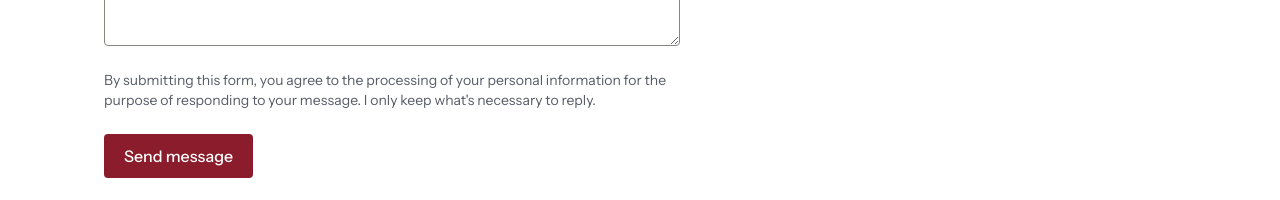
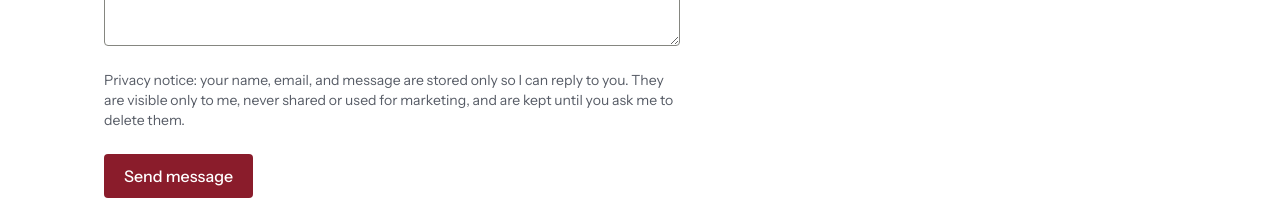
Before and after one commit to PeterIregi/piregi-portfolio, a Next.js app: page /contact in a window 1280 px wide. Shown: the part 620-820 px from the top of the page. Built offline with nearby package versions, Linux system fonts and the light colour scheme; no server answers; the database is empty.

Commit message:
feat(site): privacy notice on the contact page with a CMS-managed deletion contact (#33) (#135)

```diff
--- a/src/app/(site)/contact/contact-form.tsx
+++ b/src/app/(site)/contact/contact-form.tsx
@@ -10,9 +10,10 @@ import { StructuredData, breadcrumbSchema } from "@/components/site/structured-d
 
 type Props = {
   success: boolean;
+  contactEmail?: string;
 };
 
-export default function ContactForm({ success }: Props) {
+export default function ContactForm({ success, contactEmail }: Props) {
   const router = useRouter();
   const [name, setName] = useState("");
   const [email, setEmail] = useState("");
@@ -122,10 +123,28 @@ export default function ContactForm({ success }: Props) {
 
         <input type="hidden" name="hp" value="" tabIndex={-1} autoComplete="off" />
 
+        {/* Design.md §11: a one-paragraph privacy notice is a launch item,
+            because these submissions are personal data the admin stores and
+            can delete. The deletion contact is the CMS socials email, not a
+            literal, so renaming the inbox in admin updates this notice too. */}
         <p className="text-sm text-graphite">
-          By submitting this form, you agree to the processing of your personal information
-          for the purpose of responding to your message. I only keep what&apos;s necessary
-          to reply.
+          Privacy notice: your name, email, and message are stored only so I can reply to you.
+          They are visible only to me, never shared or used for marketing, and are kept until
+          you ask me to delete them
+          {contactEmail ? (
+            <>
+              {" — email "}
+              <a
+                href={`mailto:${contactEmail}`}
+                className="text-accent underline underline-offset-2 transition-colors hover:text-ink"
+              >
+                {contactEmail}
+              </a>
+              {" and the submission is removed."}
+            </>
+          ) : (
+            "."
+          )}
         </p>
 
         <Button type="submit" className="w-full sm:w-auto" disabled={loading}>
--- a/src/app/(site)/contact/page.tsx
+++ b/src/app/(site)/contact/page.tsx
@@ -1,5 +1,6 @@
 import type { Metadata } from "next";
 import ContactForm from "./contact-form";
+import { getSiteSettings } from "@/lib/db/queries/public";
 
 export const metadata: Metadata = {
   title: "Contact",
@@ -15,8 +16,14 @@ export default async function ContactPage({
   const params = await searchParams;
   const success = params.success === "1";
 
+  // The privacy notice names the inbox that can delete a submission, and that
+  // inbox is CMS-managed (site_settings.socials.email), so the page reads the
+  // same cached settings row the nav/footer already use rather than hardcoding
+  // an address the admin editor cannot change (ground rule 9, design.md §11).
+  const settings = await getSiteSettings();
+
   // ContactForm owns its Container and heading; the breadcrumb schema rides
   // along inside it rather than wrapping it in a second Container, which
   // would stack the horizontal padding.
-  return <ContactForm success={success} />;
+  return <ContactForm success={success} contactEmail={settings.socials?.email} />;
 }
```
